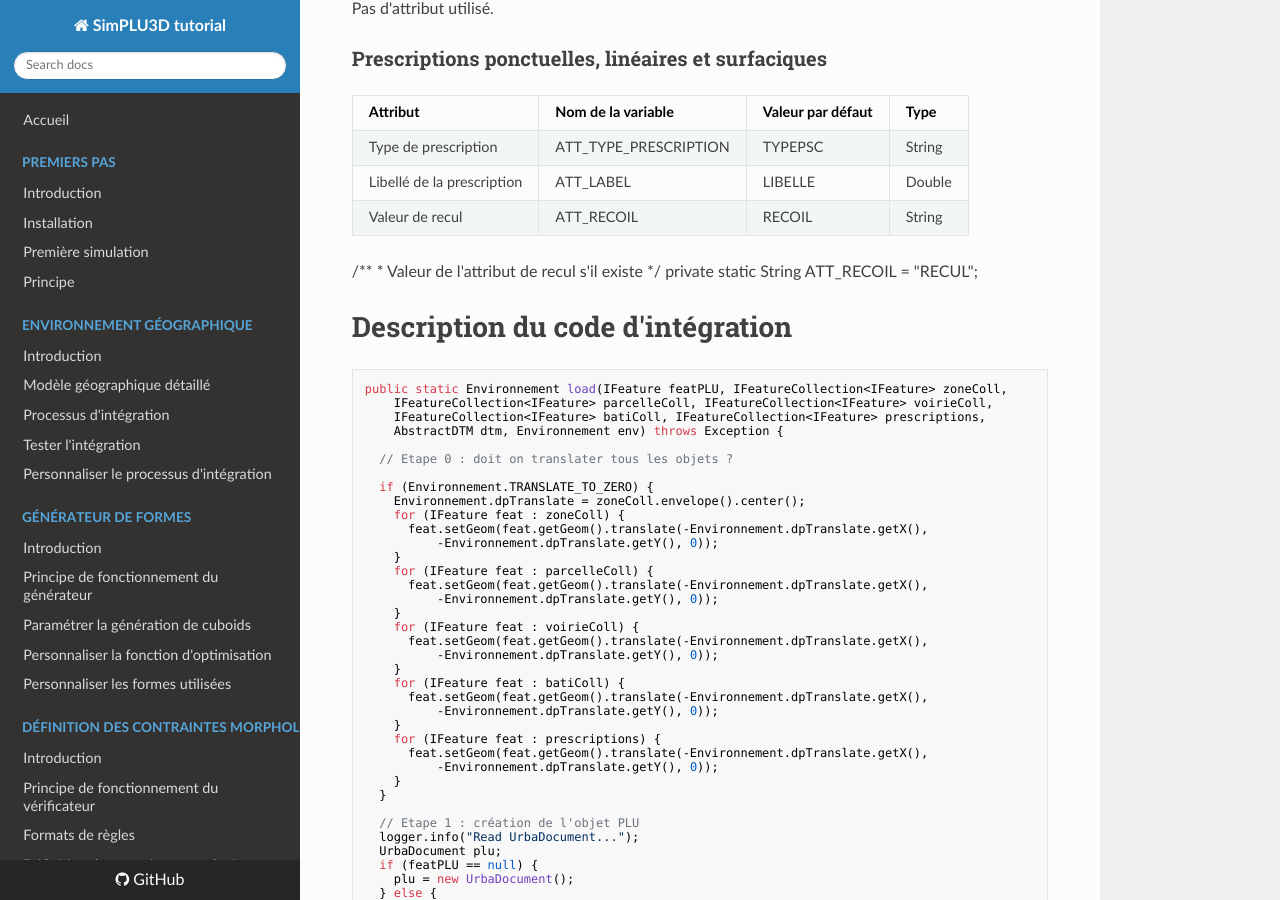
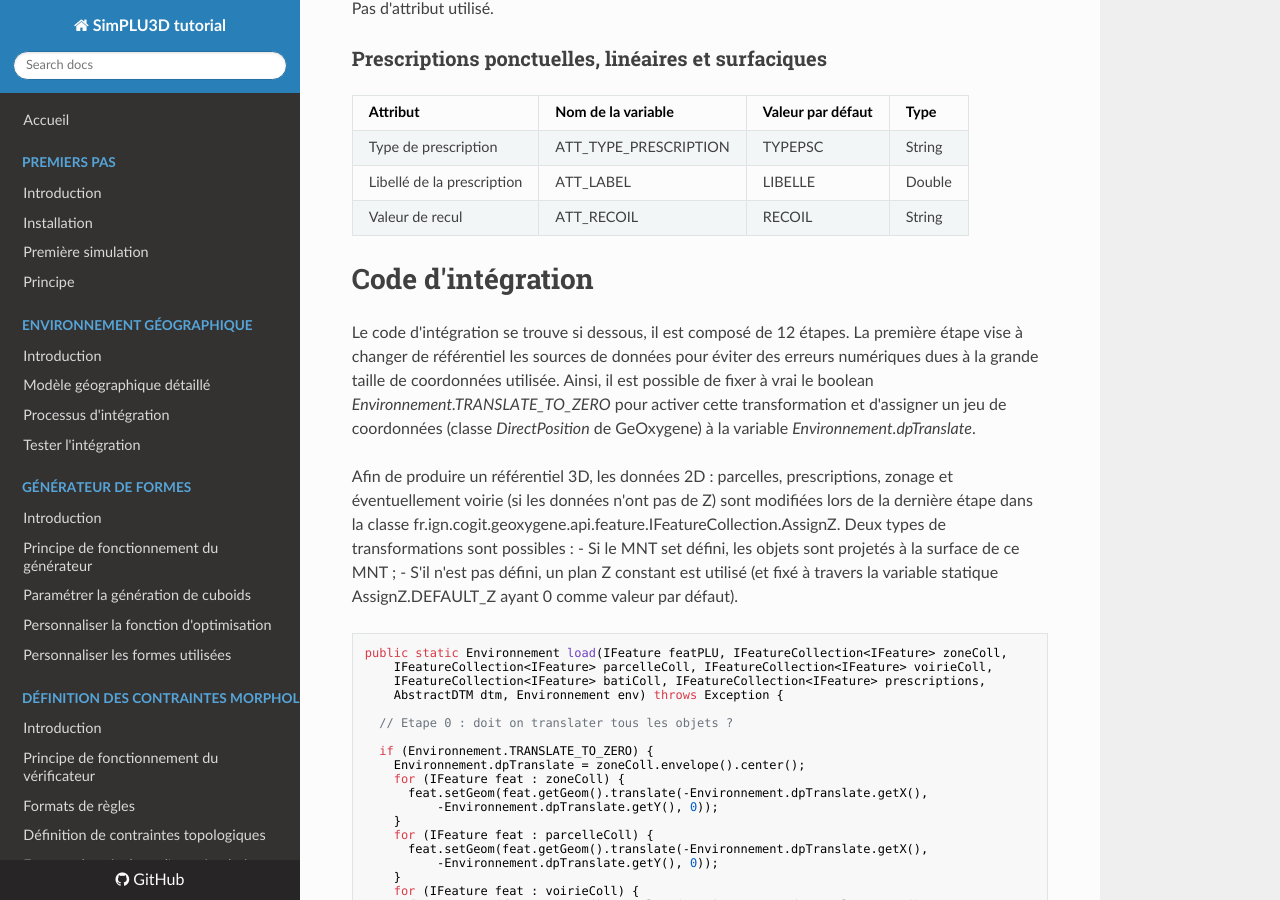
Before and after one commit to SimPLU3D/simplu3D-tutorial, an MkDocs documentation site: the page built from docs/envgeo/integration.md, in a window 1280 px wide and 900 px high, scrolled down 4096 px. Built offline with MkDocs 1.6.1, drawn with Linux system fonts in a browser that asks for light colours; nearby versions of some CDN libraries; some of the changed text lies outside the part shown.

Commit message:
Finishing integration page and removing custom-integration

````diff
--- a/docs/envgeo/integration.md
+++ b/docs/envgeo/integration.md
@@ -144,13 +144,17 @@ Pas d'attribut utilisé.
 | Valeur de recul            | ATT_RECOIL            | RECOIL            | String |
 
 
-/**
- * Valeur de l'attribut de recul s'il existe
- */
-private static String ATT_RECOIL = "RECUL";
+
+# Code d'intégration
 
 
-# Description du code d'intégration
+Le code d'intégration se trouve si dessous, il est composé de 12 étapes. La première étape vise à changer de référentiel les sources de données pour éviter des erreurs numériques dues à la grande taille de coordonnées utilisée. Ainsi, il est possible de fixer à vrai le boolean *Environnement.TRANSLATE_TO_ZERO* pour activer cette transformation et d'assigner un jeu de coordonnées (classe *DirectPosition* de GeOxygene) à la variable *Environnement.dpTranslate*.
+
+Afin de produire un référentiel 3D, les données 2D  : parcelles, prescriptions, zonage et éventuellement voirie (si les données n'ont pas de Z) sont modifiées lors de la dernière étape dans la classe fr.ign.cogit.geoxygene.api.feature.IFeatureCollection.AssignZ. Deux types de transformations sont possibles :
+- Si le MNT set défini, les objets sont projetés à la surface de ce MNT ;
+- S'il n'est pas défini, un plan Z constant est utilisé (et fixé à travers la variable statique AssignZ.DEFAULT_Z ayant 0 comme valeur par défaut).
+
+
 
 ```JAVA
 public static Environnement load(IFeature featPLU, IFeatureCollection<IFeature> zoneColl,
@@ -281,3 +285,5 @@ public static Environnement load(IFeature featPLU, IFeatureCollection<IFeature>
   return env;
 }
 ```
+
+Dans cette page, nous avons décrit les sources de données et les attributs nécessaires pour utiliser le processus d'intégration actuellement implémenté dans SimPLU3D. Dans l'étape suivante, nous présenterons deux méthodes pour visualiser et contrôler le processus d'intégration (pour rappel, il n'y a pour l'instant pas la possibilité de rendre persistant les instances du modèle).
--- a/mkdocs.yml
+++ b/mkdocs.yml
@@ -10,7 +10,6 @@ nav:
     - 'Modèle géographique détaillé': 'envgeo/modelgeo'
     - "Processus d'intégration": 'envgeo/integration'
     - "Tester l'intégration": 'envgeo/integration-test'
-    - "Personnaliser le processus d'intégration": 'envgeo/custom-integration'
 - 'Générateur de formes':
     - 'Introduction': 'generator/intro'
     - 'Principe de fonctionnement du générateur': 'generator/principe'
````
Also changed, not shown: README.md (+6 -1 lines), docs/envgeo/custom-integration.md (deleted, +0 -12 lines), docs/envgeo/integration-test.md (+6 -2 lines), docs/envgeo/intro.md (+2 -3 lines).
